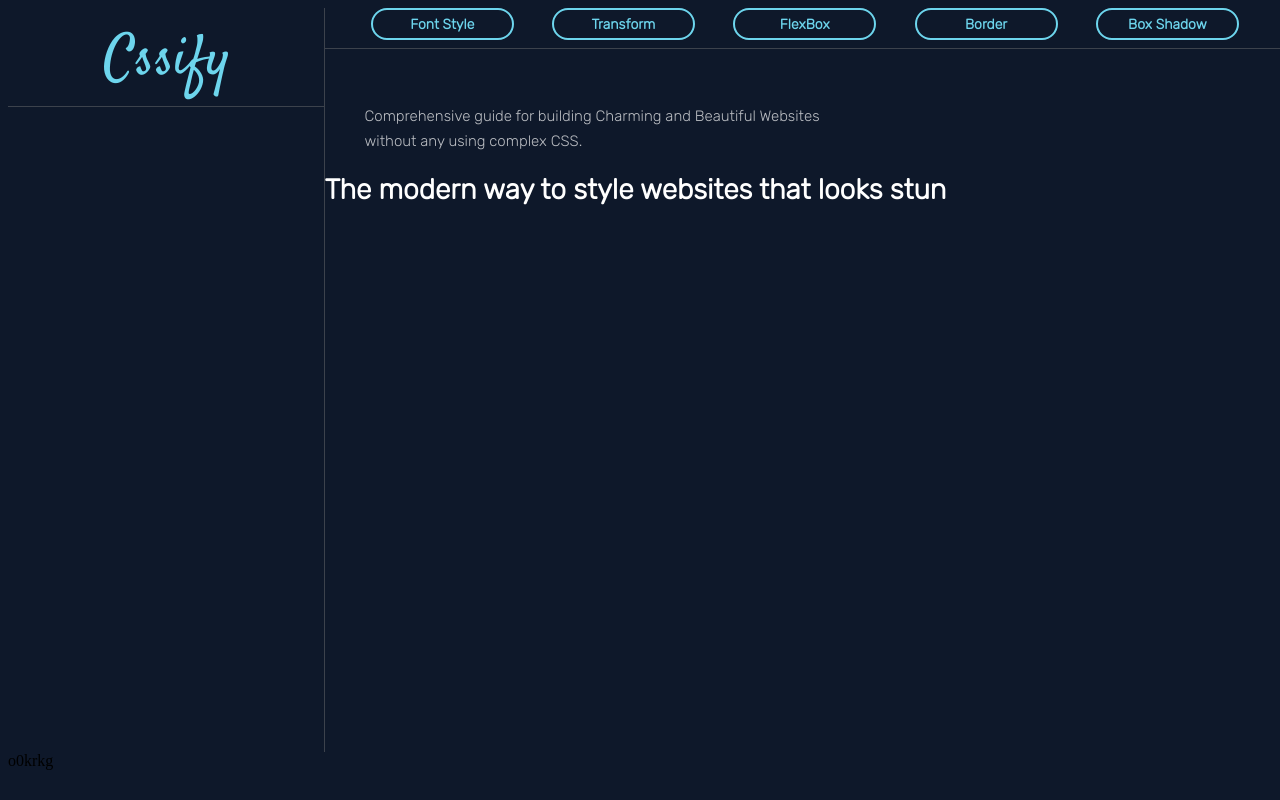
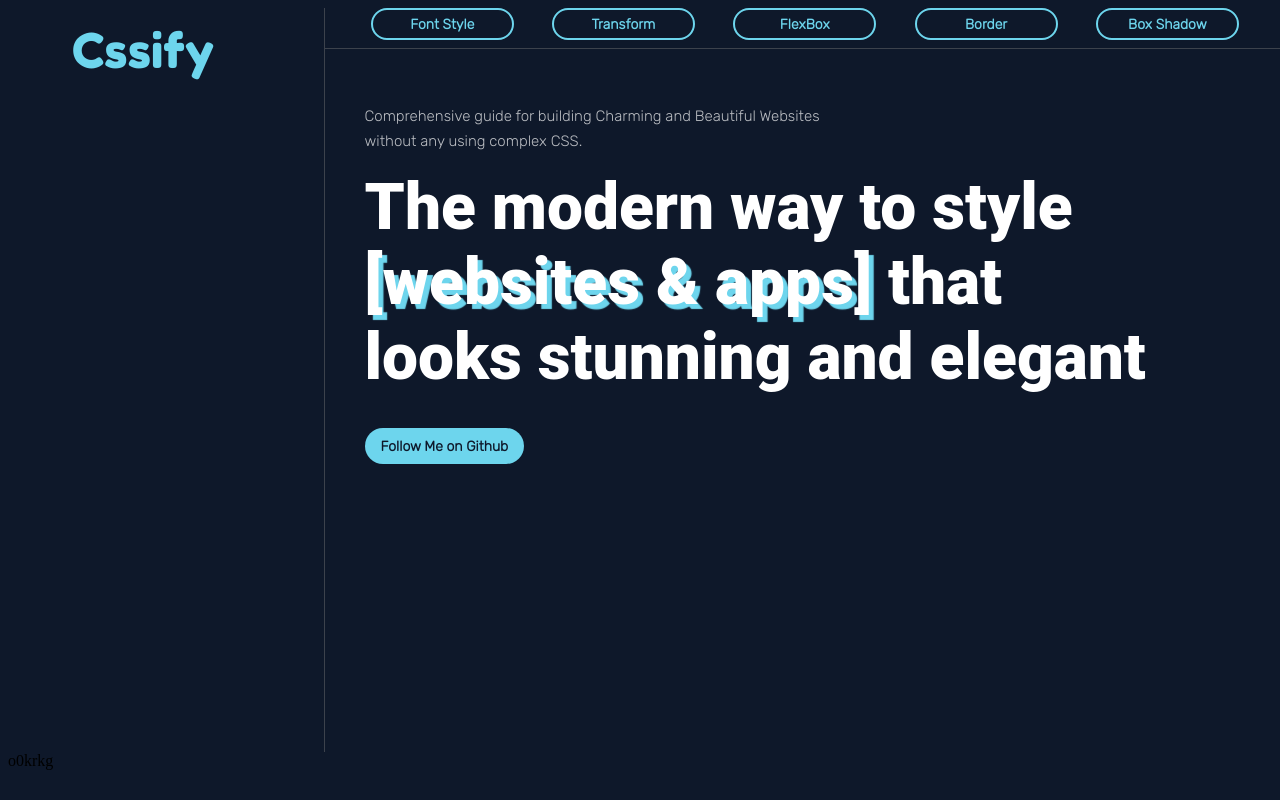
Before and after one commit to dark-glich/Django-Website, a Django app: page / in a window 1280 px wide. Run offline with Django 3.2, Linux system fonts and the light colour scheme.

Commit message:
Created Base Model

```diff
--- a/static/Css/base.css
+++ b/static/Css/base.css
@@ -27,13 +27,12 @@ a {
 
 .container .sidebar #title {
   color: #6dd5ed;
-  font-family: "Satisfy", cursive;
-  font-size: 3.5rem;
+  font-family: "Fredoka One", cursive;
+  font-size: 3rem;
   font-weight: 400;
-  padding-left: 6rem;
-  line-height: 30px;
+  padding-left: 4rem;
+  line-height: 20px;
   padding-bottom: 30px;
-  border-bottom: 0.4px solid rgba(122, 122, 122, 0.432);
 }
 
 .container .main {
@@ -69,6 +68,8 @@ a {
 
 .container .main nav .mode:hover {
   background-color: #6dd5ed;
+  -webkit-box-shadow: 0 5px 15px #6dd5ed77;
+          box-shadow: 0 5px 15px #6dd5ed77;
   color: #0E182A;
 }
 
@@ -80,4 +81,34 @@ a {
   font-weight: 500;
   line-height: 25px;
 }
+
+.container .main #heading {
+  margin-top: 1rem;
+  font-size: 64px;
+  font-weight: 900;
+  font-family: 'roboto';
+  margin-left: 2.5rem;
+}
+
+.container .main #heading #glow {
+  text-shadow: 5px 5px 1px #6dd5ed;
+}
+
+.container .main #button {
+  margin-left: 2.5rem;
+  font-size: 14px;
+  color: #0E182A;
+  background-color: #6dd5ed;
+  padding: 0.6rem 1rem;
+  border-radius: 20px;
+  -webkit-transition: -webkit-box-shadow 500ms ease;
+  transition: -webkit-box-shadow 500ms ease;
+  transition: box-shadow 500ms ease;
+  transition: box-shadow 500ms ease, -webkit-box-shadow 500ms ease;
+}
+
+.container .main #button:hover {
+  -webkit-box-shadow: 0 5px 15px #6dd5ed77;
+          box-shadow: 0 5px 15px #6dd5ed77;
+}
 /*# sourceMappingURL=base.css.map */
--- a/static/Css/base.scss
+++ b/static/Css/base.scss
@@ -1,6 +1,6 @@
 $Bacground-color:#0E182A;
 $primary-color:#6dd5ed;
-$title-font: 'Satisfy', cursive;
+$title-font: 'Fredoka One', cursive;
 $text-font:'Rubik', sans-serif;
 $white: rgba(122, 122, 122, 0.432);
 $title: 64px;
@@ -35,12 +35,11 @@ a{
           #title{
                color:$primary-color;
                font-family: $title-font;
-               font-size: 3.5rem;
+               font-size: 3rem;
                font-weight:400;
-               padding-left: 6rem;
-               line-height: 30px;
+               padding-left: 4rem;
+               line-height: 20px;
                padding-bottom:30px;
-               border-bottom: 0.4px solid $white;
           }
      }
      .main{
@@ -68,6 +67,7 @@ a{
 
                     &:hover{
                          background-color: $primary-color;
+                         box-shadow: 0 5px 15px #6dd5ed77;
                          color:$Bacground-color;
 
                     }
@@ -82,5 +82,30 @@ a{
                font-weight: 500;
                line-height: 25px;
           }
+
+          #heading{
+               margin-top: 1rem;
+               font-size:$title;
+               font-weight:900;
+               font-family: 'roboto';
+               margin-left: 2.5rem;
+
+               #glow{
+                    text-shadow: 5px 5px 1px $primary-color;
+               }
+          }
+          #button{
+               margin-left: 2.5rem;
+               font-size: $text;
+               color:$Bacground-color;
+               background-color: $primary-color;
+               padding:0.6rem 1rem;
+               border-radius:20px;
+               transition: box-shadow 500ms ease;
+
+               &:hover{
+                    box-shadow: 0 5px 15px #6dd5ed77;
+               }
+          }
      }
 }
--- a/templates/Acessories/base.html
+++ b/templates/Acessories/base.html
@@ -6,7 +6,7 @@
      <meta http-equiv="X-UA-Compatible" content="IE=edge">
      <meta name="viewport" content="width=device-width, initial-scale=1.0">
      <link rel="preconnect" href="https://fonts.gstatic.com">
-     <link href="https://fonts.googleapis.com/css2?family=Satisfy&family=Rubik:wght@300&display=swap" rel="stylesheet">
+     <link href="https://fonts.googleapis.com/css2?family=Fredoka+One&family=Rubik:wght@300&display=swap" rel="stylesheet">
      <link rel="stylesheet" href="{% static 'Css/base.css'%}">
      <title>Cssify</title>
 </head>
@@ -14,6 +14,7 @@
      <div class="container">
           <div class="sidebar">
                <h1 id="title"><a href="{%url 'Home'%}">Cssify</a></h1>
+               {% block sidebar %}  {% endblock sidebar %}
           </div>
 
           <div class="main">
@@ -24,12 +25,9 @@
                     <div class="mode">Border</div>
                     <div class="mode">Box Shadow</div>
                </nav>
-               <div id='intro' style="margin-top: 6rem;">Comprehensive guide for building Charming and Beautiful Websites </div>
-               <div id='intro'>without any using complex CSS.</div>
-               <h1 class="heading">The modern way to style websites that looks stun</h1>
+               {% block content %}  {% endblock %}
           </div>
      </div>
-     {% block content %}  {% endblock %}
 
      {% include 'Acessories/coment-section.html' %}
 </body>
--- a/templates/home.html
+++ b/templates/home.html
@@ -1,6 +1,8 @@
 {% extends 'Acessories/base.html' %}
 
 {% block content %}
-
-
+<div id='intro' style="margin-top: 6rem;">Comprehensive guide for building Charming and Beautiful Websites </div>
+<div id='intro'>without any using complex CSS.</div>
+<h1 id="heading">The modern way to style <br> <span id="glow">[websites & apps] </span> that <br>looks stunning and elegant</h1>
+<a href="https://github.com/dark-glich" target="_blank" id='button'> Follow Me on Github </a>
 {% endblock %}
```
Also changed, not shown: 1 other file.
